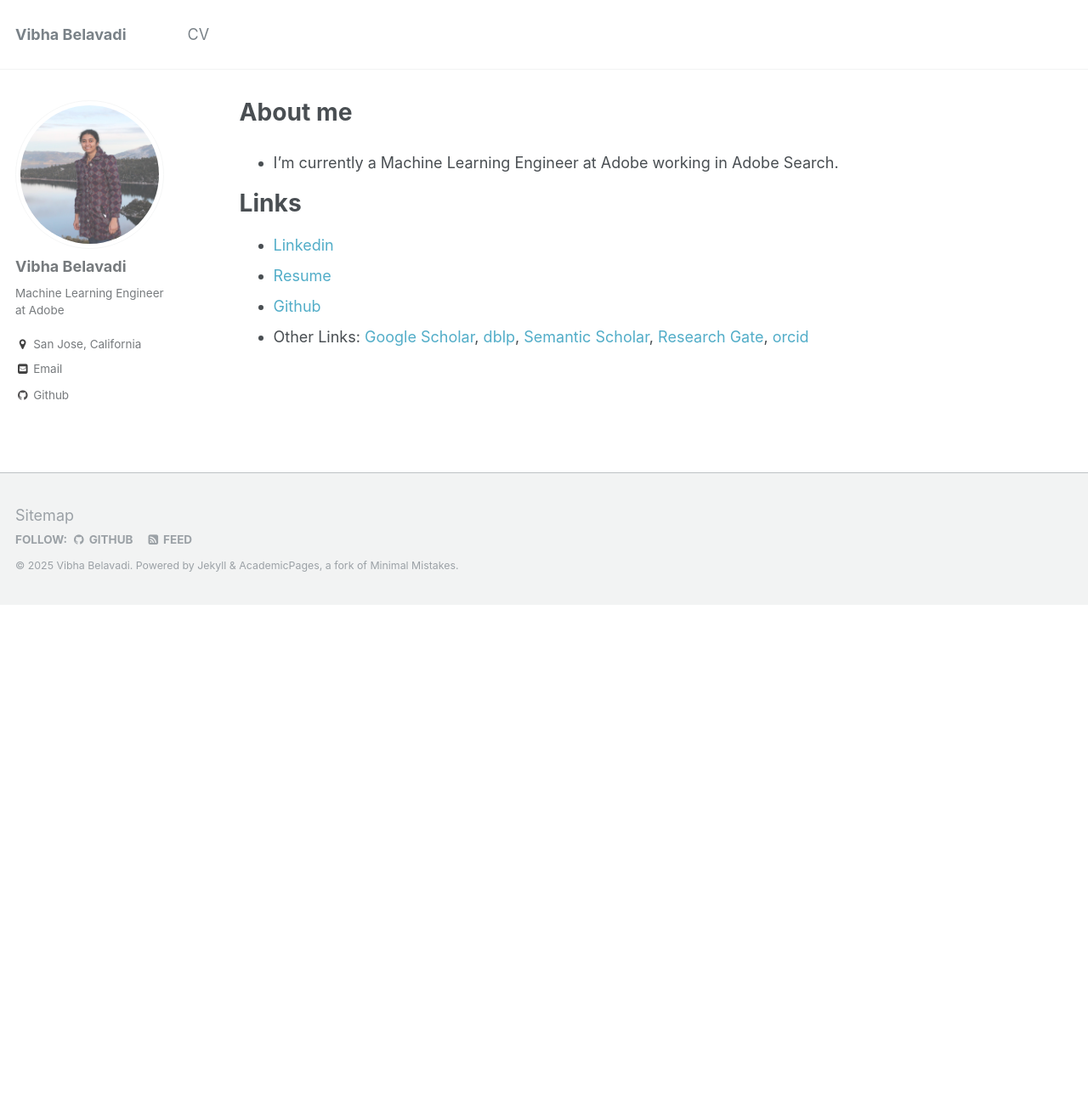
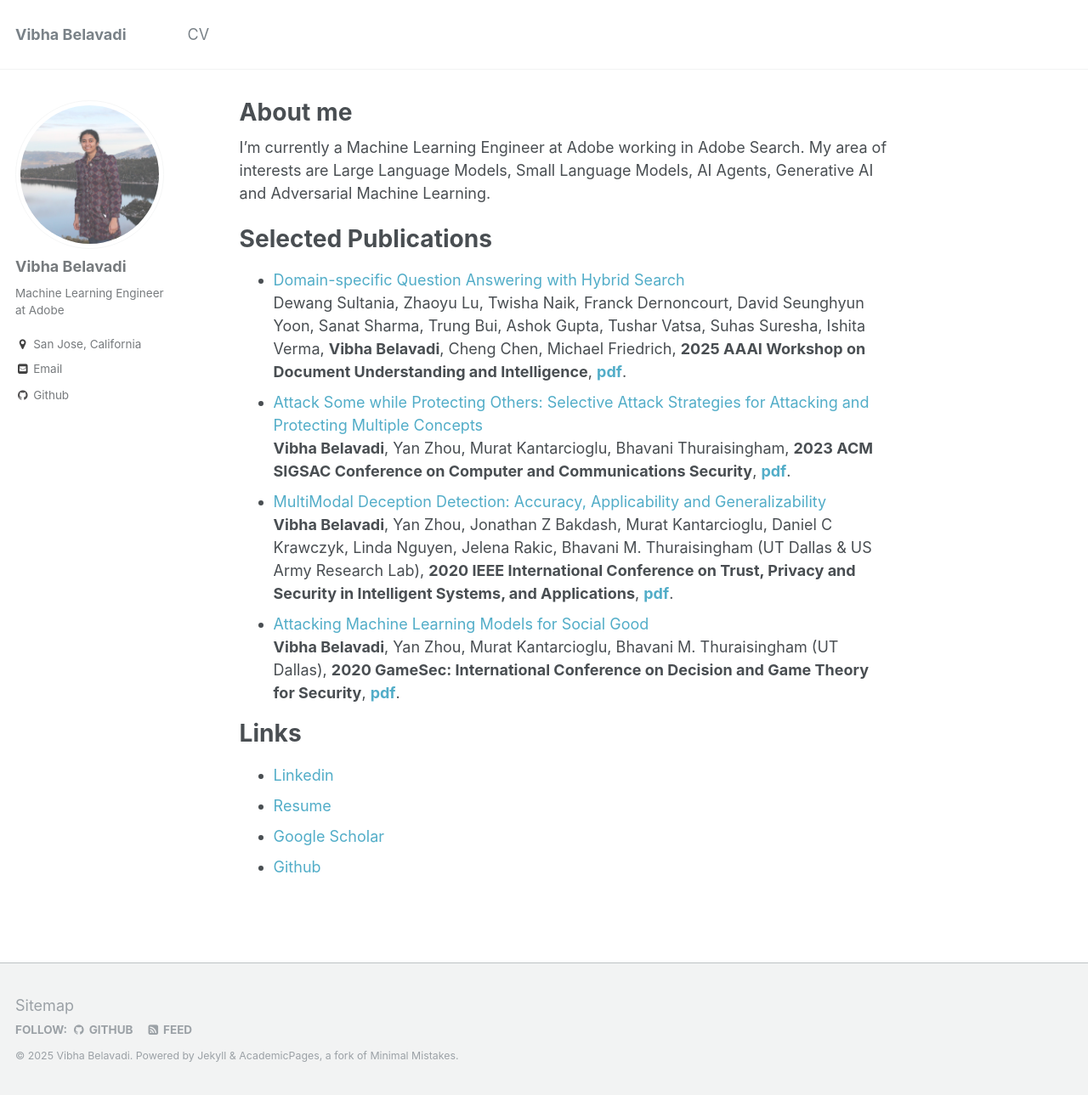
Before and after one commit to VibhaBelavadi/vibhabelavadi.github.io, a Jekyll site: the page built from _pages/about.md, in a window 1280 px wide and 1289 px high. Shown: the whole window at 85% size. Built offline with Jekyll 4.4.1, drawn with Linux system fonts in a browser that asks for light colours.

Commit message:
Update about.md

```diff
--- a/_pages/about.md
+++ b/_pages/about.md
@@ -12,11 +12,22 @@ redirect_from:
   - /Cv/
 ---
 
-- I'm currently a Machine Learning Engineer at Adobe working in Adobe Search.
+I'm currently a Machine Learning Engineer at Adobe working in Adobe Search. My area of interests are Large Language Models, Small Language Models, AI Agents, Generative AI and Adversarial Machine Learning.
+
+Selected Publications
+======
+- [Domain-specific Question Answering with Hybrid Search](https://arxiv.org/abs/2412.03736)<br/>
+Dewang Sultania, Zhaoyu Lu, Twisha Naik, Franck Dernoncourt, David Seunghyun Yoon, Sanat Sharma, Trung Bui, Ashok Gupta, Tushar Vatsa, Suhas Suresha, Ishita Verma, <b>Vibha Belavadi</b>, Cheng Chen, Michael Friedrich, <b>2025 AAAI Workshop on Document Understanding and Intelligence</b>, <b>[pdf](https://arxiv.org/pdf/2412.03736)</b>.
+- [Attack Some while Protecting Others: Selective Attack Strategies for Attacking and Protecting Multiple Concepts](https://dl.acm.org/doi/abs/10.1145/3576915.3623177)<br/>
+<b>Vibha Belavadi</b>, Yan Zhou, Murat Kantarcioglu, Bhavani Thuraisingham, <b>2023 ACM SIGSAC Conference on Computer and Communications Security</b>, <b>[pdf](https://dl.acm.org/doi/pdf/10.1145/3576915.3623177)</b>.
+-	[MultiModal Deception Detection: Accuracy, Applicability and Generalizability](https://ieeexplore.ieee.org/abstract/document/9325368)<br/>
+  <b>Vibha Belavadi</b>, Yan Zhou, Jonathan Z Bakdash, Murat Kantarcioglu, Daniel C Krawczyk, Linda Nguyen, Jelena Rakic, Bhavani M. Thuraisingham (UT Dallas & US Army Research Lab), <b>2020 IEEE International Conference on Trust, Privacy and Security in Intelligent Systems, and Applications</b>, <b>[pdf](https://vibhabelavadi.github.io/files/IEEE_TPS_vision_2020.pdf)</b>.
+-	[Attacking Machine Learning Models for Social Good](https://link.springer.com/chapter/10.1007/978-3-030-64793-3_25)<br/>
+  **Vibha Belavadi**, Yan Zhou, Murat Kantarcioglu, Bhavani M. Thuraisingham (UT Dallas), <b>2020 GameSec: International Conference on Decision and Game Theory for Security</b>, <b>[pdf](https://vibhabelavadi.github.io/files/GameSec_2020_Paper.pdf)</b>.
 
 Links
 ======
 - [Linkedin](https://www.linkedin.com/in/vibhabelavadi)
 - [Resume](https://vibhabelavadi.github.io/files/VibhaBelavadiResume.pdf)
+- [Google Scholar](https://scholar.google.com/citations?user=6BAyYuwAAAAJ&hl=en)
 - [Github](https://www.github.com/VibhaBelavadi)
-- Other Links: [Google Scholar](https://scholar.google.com/citations?user=6BAyYuwAAAAJ&hl=en), [dblp](https://dblp.uni-trier.de/pid/282/0068.html), [Semantic Scholar](https://www.semanticscholar.org/author/Vibha-Belavadi/2045079863), [Research Gate](https://www.researchgate.net/profile/Vibha_Belavadi), [orcid](https://orcid.org/0000-0002-1244-7702)
```
